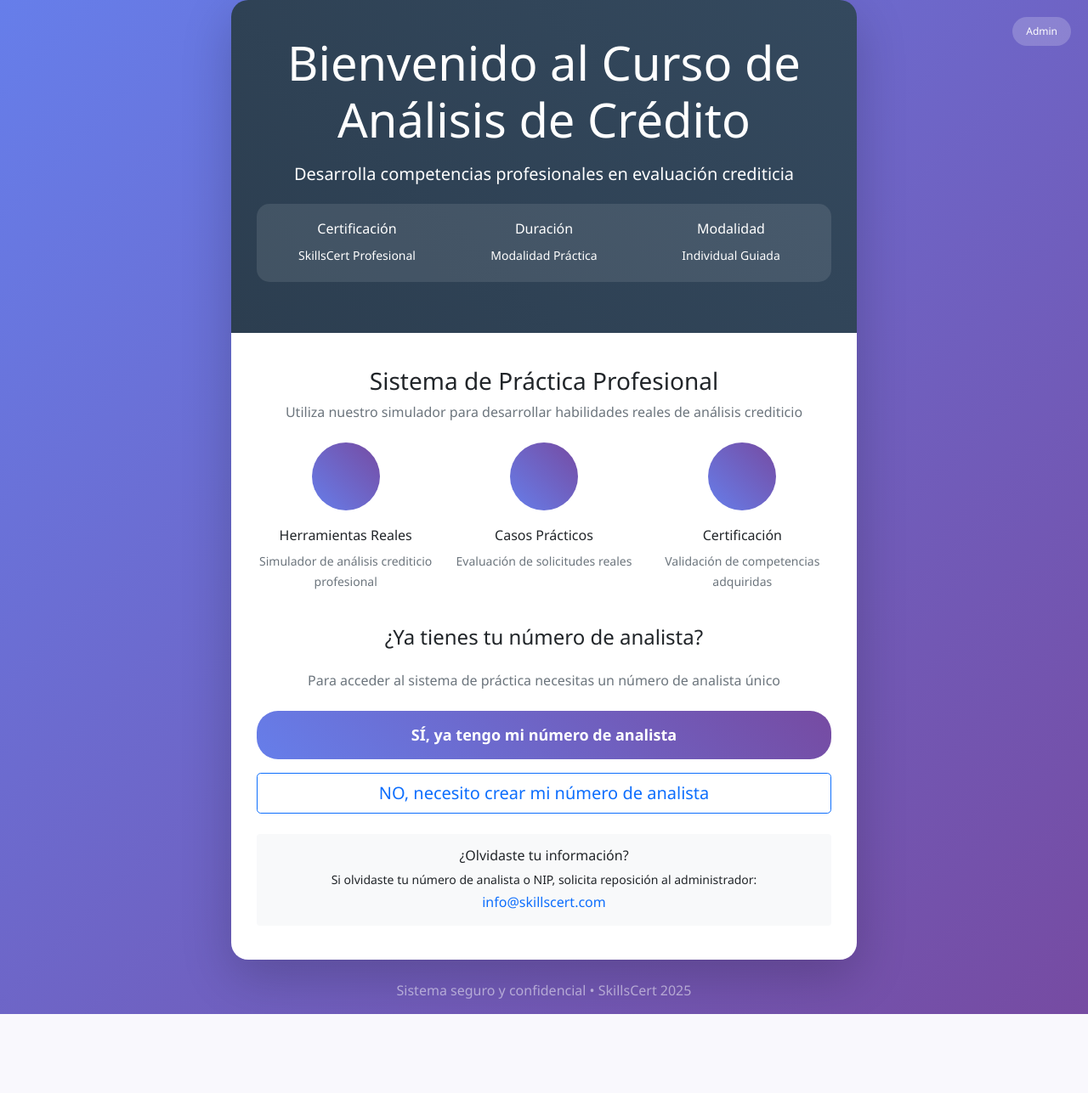
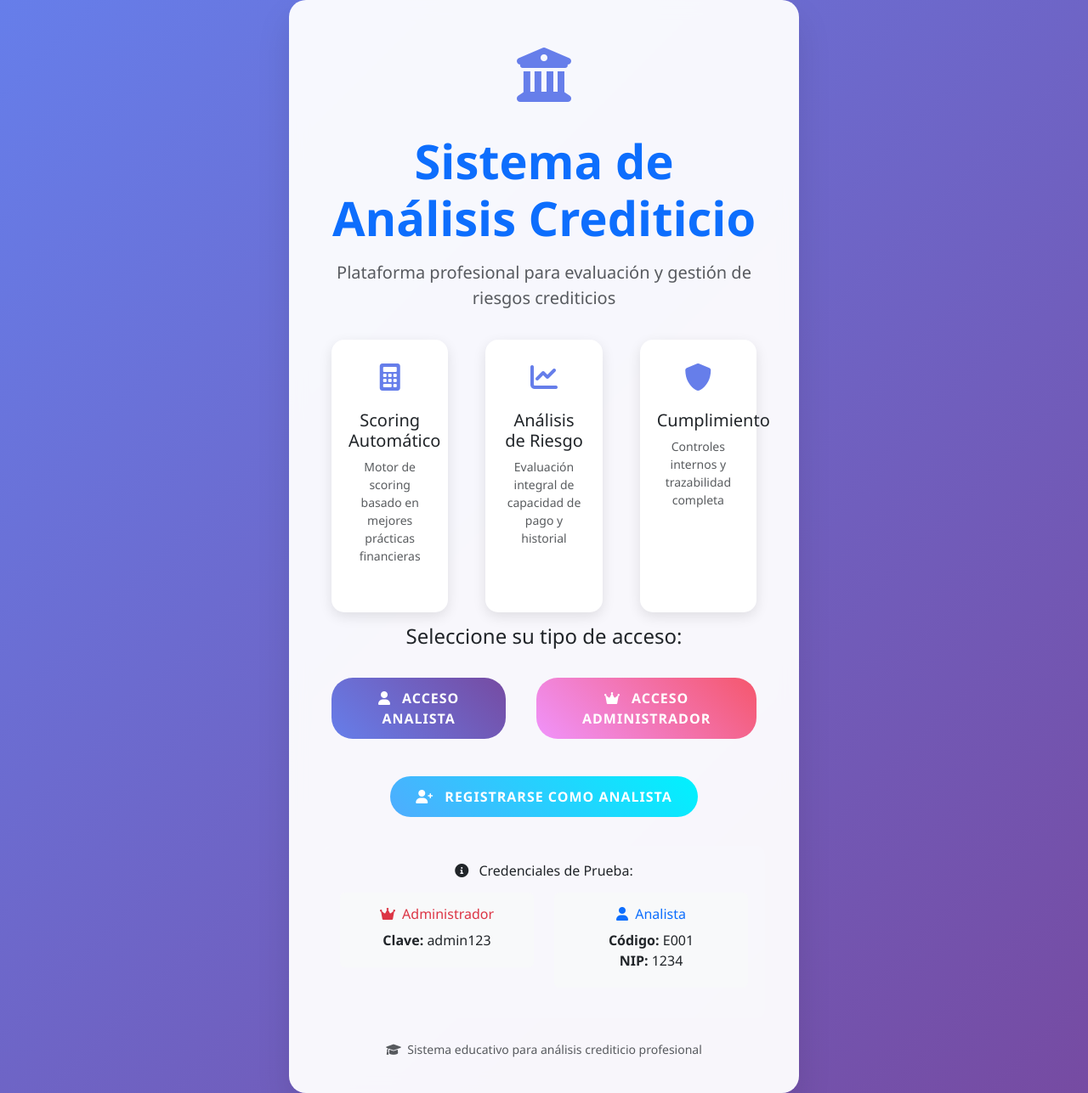
Before and after one commit to Stock-Broker1968/sistema-credito-web, a Flask app: template templates/index.html in a window 1280 px wide. Shown: the whole page at 85% size. Before the commit the page ends 1194 px from the top, so only its background shows below. Run offline with Flask 3, Linux system fonts and the light colour scheme; the template is opened without the code that fills it, so the values that code supplies are empty.

Commit message:
Update index.html
Ajuste de indice

```diff
--- a/templates/index.html
+++ b/templates/index.html
@@ -3,191 +3,209 @@
 <head>
     <meta charset="UTF-8">
     <meta name="viewport" content="width=device-width, initial-scale=1.0">
-    <title>Curso de Análisis de Crédito - SkillsCert</title>
-    <link href="https://cdn.jsdelivr.net/npm/bootstrap@5.1.3/dist/css/bootstrap.min.css" rel="stylesheet">
+    <title>Sistema de Análisis Crediticio</title>
+    <link href="https://cdn.jsdelivr.net/npm/bootstrap@5.3.0/dist/css/bootstrap.min.css" rel="stylesheet">
+    <link href="https://cdnjs.cloudflare.com/ajax/libs/font-awesome/6.0.0/css/all.min.css" rel="stylesheet">
     <style>
         body {
             background: linear-gradient(135deg, #667eea 0%, #764ba2 100%);
             min-height: 100vh;
+            display: flex;
+            align-items: center;
             font-family: 'Segoe UI', Tahoma, Geneva, Verdana, sans-serif;
         }
-        .hero-container {
-            min-height: 100vh;
-            display: flex;
-            align-items: center;
+
+        .welcome-card {
+            background: rgba(255, 255, 255, 0.95);
+            border-radius: 20px;
+            box-shadow: 0 20px 40px rgba(0,0,0,0.1);
+            backdrop-filter: blur(10px);
+            padding: 40px;
+            text-align: center;
+            max-width: 600px;
+            margin: 0 auto;
         }
-        .welcome-card {
-            border-radius: 20px;
-            box-shadow: 0 20px 60px rgba(0,0,0,0.2);
-            border: none;
-            overflow: hidden;
+
+        .logo-icon {
+            font-size: 4rem;
+            color: #667eea;
+            margin-bottom: 20px;
         }
-        .welcome-header {
-            background: linear-gradient(45deg, #2c3e50, #34495e);
-            color: white;
-            padding: 40px 30px;
-            text-align: center;
+
+        .btn-custom {
+            padding: 12px 30px;
+            border-radius: 25px;
+            font-weight: 600;
+            text-transform: uppercase;
+            letter-spacing: 1px;
+            margin: 10px;
+            transition: all 0.3s ease;
+            min-width: 200px;
         }
-        .welcome-body {
-            padding: 40px 30px;
-            background: white;
-        }
-        .btn-access {
+
+        .btn-analista {
             background: linear-gradient(45deg, #667eea, #764ba2);
             border: none;
-            border-radius: 25px;
-            padding: 15px 30px;
-            font-size: 18px;
-            font-weight: 600;
-            color: white;
-            transition: all 0.3s ease;
-        }
-        .btn-access:hover {
-            transform: translateY(-2px);
-            box-shadow: 0 10px 30px rgba(102, 126, 234, 0.4);
             color: white;
         }
-        .feature-icon {
-            width: 80px;
-            height: 80px;
-            background: linear-gradient(45deg, #667eea, #764ba2);
-            border-radius: 50%;
-            display: flex;
-            align-items: center;
-            justify-content: center;
-            margin: 0 auto 20px;
+
+        .btn-analista:hover {
+            transform: translateY(-3px);
+            box-shadow: 0 10px 20px rgba(0,0,0,0.2);
             color: white;
-            font-size: 30px;
         }
-        .course-info {
-            background: rgba(255, 255, 255, 0.1);
+
+        .btn-admin {
+            background: linear-gradient(45deg, #f093fb, #f5576c);
+            border: none;
+            color: white;
+        }
+
+        .btn-admin:hover {
+            transform: translateY(-3px);
+            box-shadow: 0 10px 20px rgba(0,0,0,0.2);
+            color: white;
+        }
+
+        .btn-registro {
+            background: linear-gradient(45deg, #4facfe, #00f2fe);
+            border: none;
+            color: white;
+        }
+
+        .btn-registro:hover {
+            transform: translateY(-3px);
+            box-shadow: 0 10px 20px rgba(0,0,0,0.2);
+            color: white;
+        }
+
+        .feature-card {
+            background: white;
             border-radius: 15px;
             padding: 20px;
-            margin: 20px 0;
-            color: white;
+            margin: 10px;
+            box-shadow: 0 5px 15px rgba(0,0,0,0.1);
+            transition: transform 0.3s ease;
+            height: 100%;
         }
-        .admin-link {
-            position: absolute;
-            top: 20px;
-            right: 20px;
-            background: rgba(255, 255, 255, 0.2);
-            color: white;
-            padding: 8px 16px;
-            border-radius: 20px;
-            text-decoration: none;
-            font-size: 12px;
-            transition: all 0.3s ease;
+
+        .feature-card:hover {
+            transform: translateY(-5px);
         }
-        .admin-link:hover {
-            background: rgba(255, 255, 255, 0.3);
-            color: white;
-            text-decoration: none;
+
+        .feature-icon {
+            font-size: 2rem;
+            color: #667eea;
+            margin-bottom: 15px;
+        }
+
+        .credentials-section {
+            background: rgba(255, 255, 255, 0.1);
+            border-radius: 10px;
+            padding: 20px;
+            margin-top: 20px;
         }
     </style>
 </head>
 <body>
-    <!-- Enlace de administrador discreto -->
-    <a href="{{ url_for('login_admin') }}" class="admin-link">
-        <i class="fas fa-cog"></i> Admin
-    </a>
+    <div class="container">
+        <div class="welcome-card">
+            <div class="logo-icon">
+                <i class="fas fa-university"></i>
+            </div>
 
-    <div class="hero-container">
-        <div class="container">
-            <div class="row justify-content-center">
-                <div class="col-lg-10 col-xl-8">
-                    <div class="welcome-card">
-                        <!-- Header -->
-                        <div class="welcome-header">
-                            <h1 class="display-4 mb-3">
-                                <i class="fas fa-graduation-cap"></i>
-                                Bienvenido al Curso de Análisis de Crédito
+            <h1 class="display-4 fw-bold text-primary mb-3">
+                Sistema de Análisis Crediticio
             </h1>
-                            <p class="lead mb-0">Desarrolla competencias profesionales en evaluación crediticia</p>
 
-                            <div class="course-info">
-                                <div class="row text-center">
+            <p class="lead text-muted mb-4">
+                Plataforma profesional para evaluación y gestión de riesgos crediticios
+            </p>
+
+            <div class="row mb-4">
                 <div class="col-md-4">
-                                        <h6><i class="fas fa-certificate"></i> Certificación</h6>
-                                        <small>SkillsCert Profesional</small>
+                    <div class="feature-card">
+                        <div class="feature-icon">
+                            <i class="fas fa-calculator"></i>
                         </div>
+                        <h5>Scoring Automático</h5>
+                        <p class="text-muted small">Motor de scoring basado en mejores prácticas financieras</p>
+                    </div>
+                </div>
+
                 <div class="col-md-4">
-                                        <h6><i class="fas fa-clock"></i> Duración</h6>
-                                        <small>Modalidad Práctica</small>
+                    <div class="feature-card">
+                        <div class="feature-icon">
+                            <i class="fas fa-chart-line"></i>
                         </div>
+                        <h5>Análisis de Riesgo</h5>
+                        <p class="text-muted small">Evaluación integral de capacidad de pago y historial</p>
+                    </div>
+                </div>
+
                 <div class="col-md-4">
-                                        <h6><i class="fas fa-users"></i> Modalidad</h6>
-                                        <small>Individual Guiada</small>
+                    <div class="feature-card">
+                        <div class="feature-icon">
+                            <i class="fas fa-shield-alt"></i>
                         </div>
+                        <h5>Cumplimiento</h5>
+                        <p class="text-muted small">Controles internos y trazabilidad completa</p>
                     </div>
                 </div>
             </div>
 
-                        <!-- Body -->
-                        <div class="welcome-body">
-                            <div class="text-center mb-4">
-                                <h3>Sistema de Práctica Profesional</h3>
-                                <p class="text-muted">Utiliza nuestro simulador para desarrollar habilidades reales de análisis crediticio</p>
+            <div class="access-buttons">
+                <h4 class="mb-4 text-dark">Seleccione su tipo de acceso:</h4>
+
+                <div class="d-flex flex-column flex-md-row justify-content-center gap-3 mb-4">
+                    <a href="{{ url_for('login_analista') }}" class="btn btn-analista btn-custom">
+                        <i class="fas fa-user me-2"></i>
+                        Acceso Analista
+                    </a>
+
+                    <a href="{{ url_for('login_admin') }}" class="btn btn-admin btn-custom">
+                        <i class="fas fa-crown me-2"></i>
+                        Acceso Administrador
+                    </a>
                 </div>
 
-                            <!-- Características del curso -->
-                            <div class="row mb-4">
-                                <div class="col-md-4 text-center mb-3">
-                                    <div class="feature-icon">
-                                        <i class="fas fa-calculator"></i>
-                                    </div>
-                                    <h6>Herramientas Reales</h6>
-                                    <small class="text-muted">Simulador de análisis crediticio profesional</small>
-                                </div>
-                                <div class="col-md-4 text-center mb-3">
-                                    <div class="feature-icon">
-                                        <i class="fas fa-chart-line"></i>
-                                    </div>
-                                    <h6>Casos Prácticos</h6>
-                                    <small class="text-muted">Evaluación de solicitudes reales</small>
-                                </div>
-                                <div class="col-md-4 text-center mb-3">
-                                    <div class="feature-icon">
-                                        <i class="fas fa-award"></i>
-                                    </div>
-                                    <h6>Certificación</h6>
-                                    <small class="text-muted">Validación de competencias adquiridas</small>
+                <div class="mb-4">
+                    <a href="{{ url_for('enregistro_analista') }}" class="btn btn-registro btn-custom">
+                        <i class="fas fa-user-plus me-2"></i>
+                        Registrarse como Analista
+                    </a>
                 </div>
             </div>
 
-                            <!-- Pregunta principal -->
-                            <div class="text-center">
-                                <h4 class="mb-4">¿Ya tienes tu número de analista?</h4>
-                                <p class="text-muted mb-4">Para acceder al sistema de práctica necesitas un número de analista único</p>
-
-                                <div class="d-grid gap-3">
-                                    <button type="button" class="btn btn-access btn-lg" onclick="window.location.href='{{ url_for('login_analista') }}'">
-                                        <i class="fas fa-sign-in-alt"></i> SÍ, ya tengo mi número de analista
-                                    </button>
-                                    <button type="button" class="btn btn-outline-primary btn-lg" onclick="window.location.href='{{ url_for('registro_analista') }}'">
-                                        <i class="fas fa-user-plus"></i> NO, necesito crear mi número de analista
-                                    </button>
-                                </div>
-
-                                <!-- Información de soporte -->
-                                <div class="mt-4 p-3 bg-light rounded">
-                                    <h6><i class="fas fa-question-circle"></i> ¿Olvidaste tu información?</h6>
-                                    <p class="mb-1 small">Si olvidaste tu número de analista o NIP, solicita reposición al administrador:</p>
-                                    <p class="mb-0">
-                                        <i class="fas fa-envelope"></i>
-                                        <a href="mailto:info@skillscert.com" class="text-decoration-none">
-                                            info@skillscert.com
-                                        </a>
+            <div class="credentials-section">
+                <h6 class="text-dark mb-3">
+                    <i class="fas fa-info-circle me-2"></i>
+                    Credenciales de Prueba:
+                </h6>
+                <div class="row">
+                    <div class="col-md-6 mb-3">
+                        <div class="card border-0 bg-light">
+                            <div class="card-body text-center p-3">
+                                <h6 class="card-title text-danger">
+                                    <i class="fas fa-crown me-1"></i>
+                                    Administrador
+                                </h6>
+                                <p class="card-text mb-1">
+                                    <strong>Clave:</strong> admin123
                                 </p>
                             </div>
                         </div>
                     </div>
-                    </div>
-
-                    <!-- Footer informativo -->
-                    <div class="text-center mt-4">
-                        <p class="text-white-50">
-                            <i class="fas fa-shield-alt"></i>
-                            Sistema seguro y confidencial • SkillsCert 2025
+                    <div class="col-md-6 mb-3">
+                        <div class="card border-0 bg-light">
+                            <div class="card-body text-center p-3">
+                                <h6 class="card-title text-primary">
+                                    <i class="fas fa-user me-1"></i>
+                                    Analista
+                                </h6>
+                                <p class="card-text mb-1">
+                                    <strong>Código:</strong> E001<br>
+                                    <strong>NIP:</strong> 1234
                                 </p>
                             </div>
                         </div>
@@ -195,6 +213,15 @@
                 </div>
             </div>
 
-    <script src="https://cdn.jsdelivr.net/npm/bootstrap@5.1.3/dist/js/bootstrap.bundle.min.js"></script>
+            <div class="mt-4">
+                <small class="text-muted">
+                    <i class="fas fa-graduation-cap me-1"></i>
+                    Sistema educativo para análisis crediticio profesional
+                </small>
+            </div>
+        </div>
+    </div>
+
+    <script src="https://cdn.jsdelivr.net/npm/bootstrap@5.3.0/dist/js/bootstrap.bundle.min.js"></script>
 </body>
 </html>
```
Lines whose indentation alone changed are shown as unchanged.
